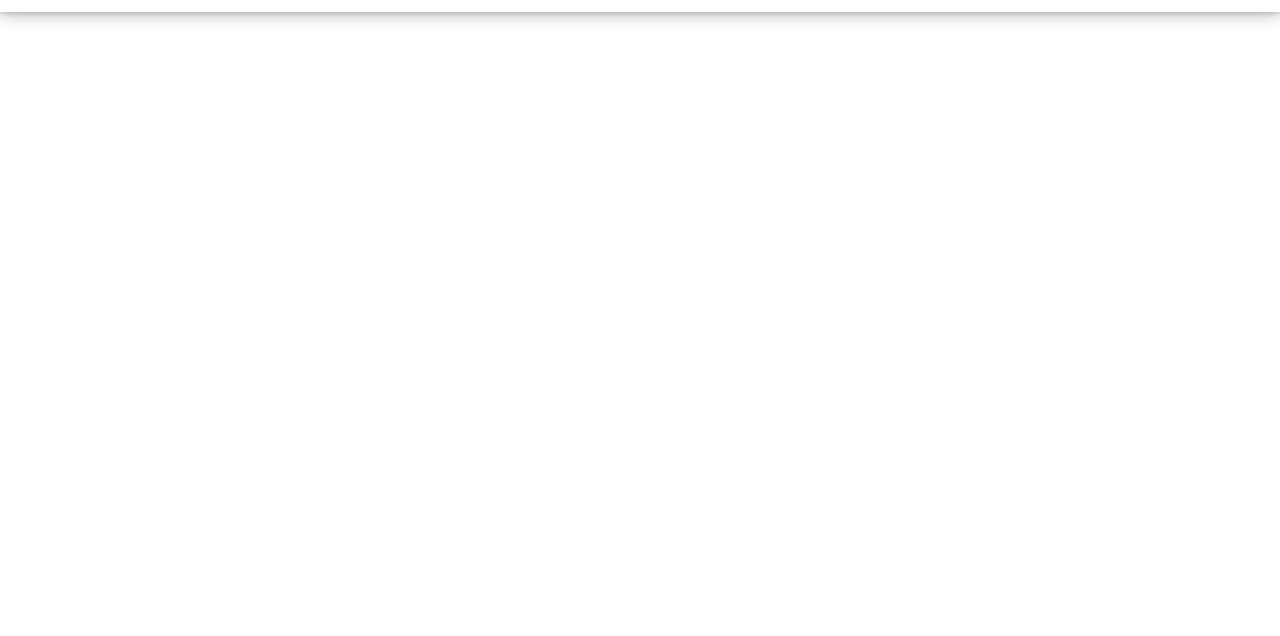
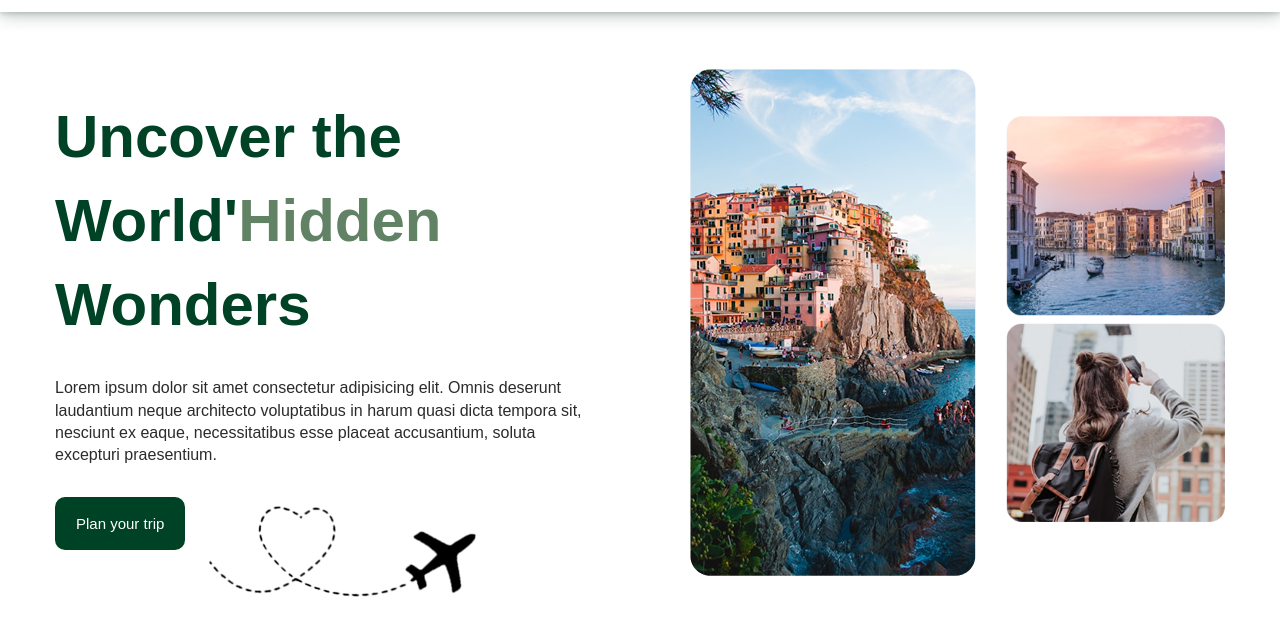
Before and after one commit to kokoy-brtbrt/Basic-BeyoundBoarders, a plain HTML site: page index.html in a window 1280 px wide. Shown: the part 76-712 px from the top of the page. Drawn offline with Linux system fonts and the light colour scheme.

Commit message:
banner40%

```diff
--- a/index.html
+++ b/index.html
@@ -29,6 +29,26 @@
         </div>
         </div>
     </header>
+    <section class="banner">
+        <div class="container">
+            <div class="banner_wrapper">
+                <div class="banner_text">
+                <h1>Uncover the World'<span>Hidden</span> Wonders</h1>
+                <p>
+                    Lorem ipsum dolor sit amet consectetur adipisicing elit. Omnis deserunt laudantium neque architecto voluptatibus in harum quasi dicta tempora sit, nesciunt ex eaque, necessitatibus esse placeat accusantium, soluta excepturi praesentium.
+                </p>
+                <a href="" class="btn bg-primary">Plan your trip</a>
+            </div>
+                <div class="banner_img">
+                    <img src="/img/banner1.png" alt="">
+                    <div class="images">
+                        <img src="/img/banner2.png" alt="">
+                        <img src="/img/banner3.png" alt="">
+                    </div>
+                </div>
+            </div>
+        </div>
+    </section>
     <script src="/script.js"></script>
 </body>
 </html>
--- a/script.js
+++ b/script.js
@@ -1,5 +1,5 @@
 const burgir = document.querySelector(".toggle_menu");
-const hNav = document.querySelector(".header-nav");
+const hNav = document.querySelector(".header_nav");
 burgir.addEventListener("click", () => {
     burgir.classList.toggle("open");
     hNav.classList.toggle("open");
--- a/style.css
+++ b/style.css
@@ -171,8 +171,8 @@ img {
   transition:0.5s ease;
 }
 .header .header_nav.open{
-  right: 0 rem;
-  transition: 05s ease;
+  right: 0rem;
+  transition: 0.5s ease;
 }
 @media screen and (max-width:500px){
  .header .header_nav{
@@ -183,7 +183,7 @@ img {
  height: 100vh;
  width: 70%;
  box-shadow: rgba(14, 30, 37, 0.12) 0px 2px 4px 0px, rgba(14, 30, 37, 0.32) 0px 2px 16px 0px;
- transition: 05s ease;
+ transition: 0.5s ease;
  }
  .header .header_nav ul{
   display: flex;
@@ -205,7 +205,44 @@ img {
  }
 }
 
+/* BANNER */
+.banner{
+  padding-top: 13rem;
+  padding-bottom: 5rem;
+  background: var(--light);
+}
+.banner .banner_wrapper{
+  display:grid;
+  grid-template-columns:1fr 1fr;
+  grid-gap:10rem;
+  align-items:center;
+}
+.banner .banner_img{
+  display: flex;
+  gap: 3rem;
+  align-items: center;
+}
+.banner .banner_text h1{
+  font-size:6rem;
+  font-weight: 800;
+  color: var(--primary);
+}
+.banner .banner_text h1 span{
+  color:var(--accent);
+}
 
+.banner .banner_text p{
+  margin: 3rem 0;
+}
+.banner .banner_text{
+position: relative;
+}
+.banner .banner_text::after {
+  content: url("/img/airplane.png");
+  position: absolute;
+  bottom: -18rem;
+  right: 0rem:
+}
 /* REPEATABLE PATTERNS */
 :root{
    --primary: #004225;
```
